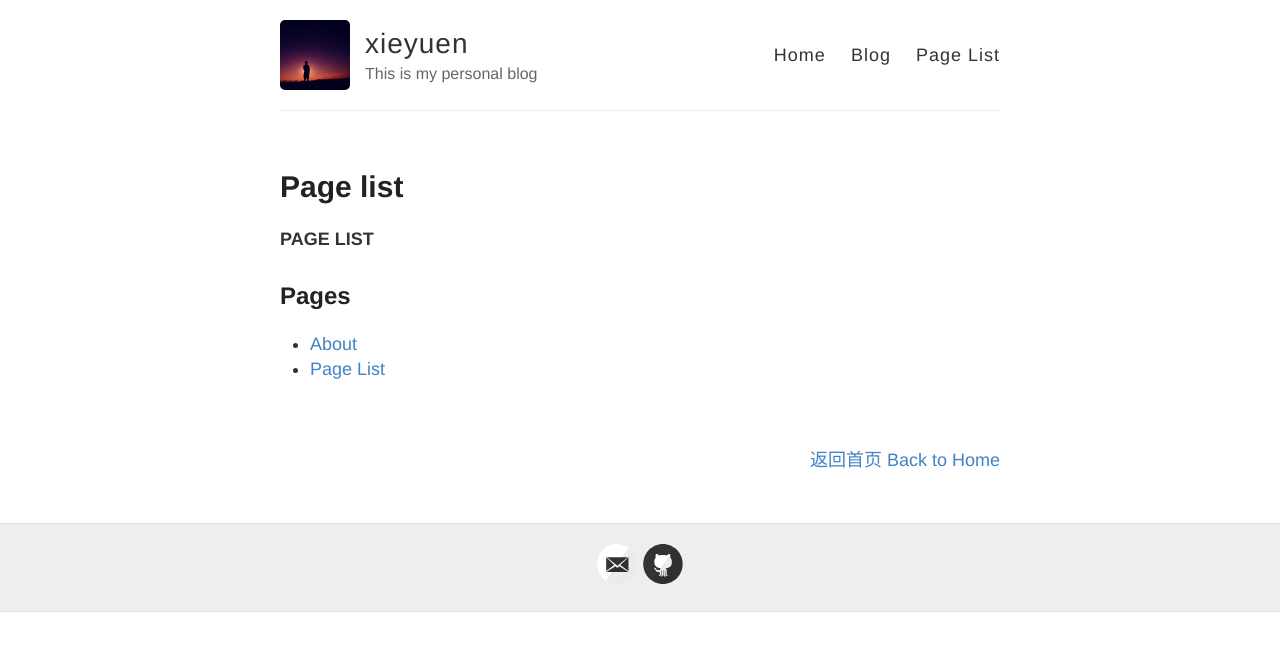
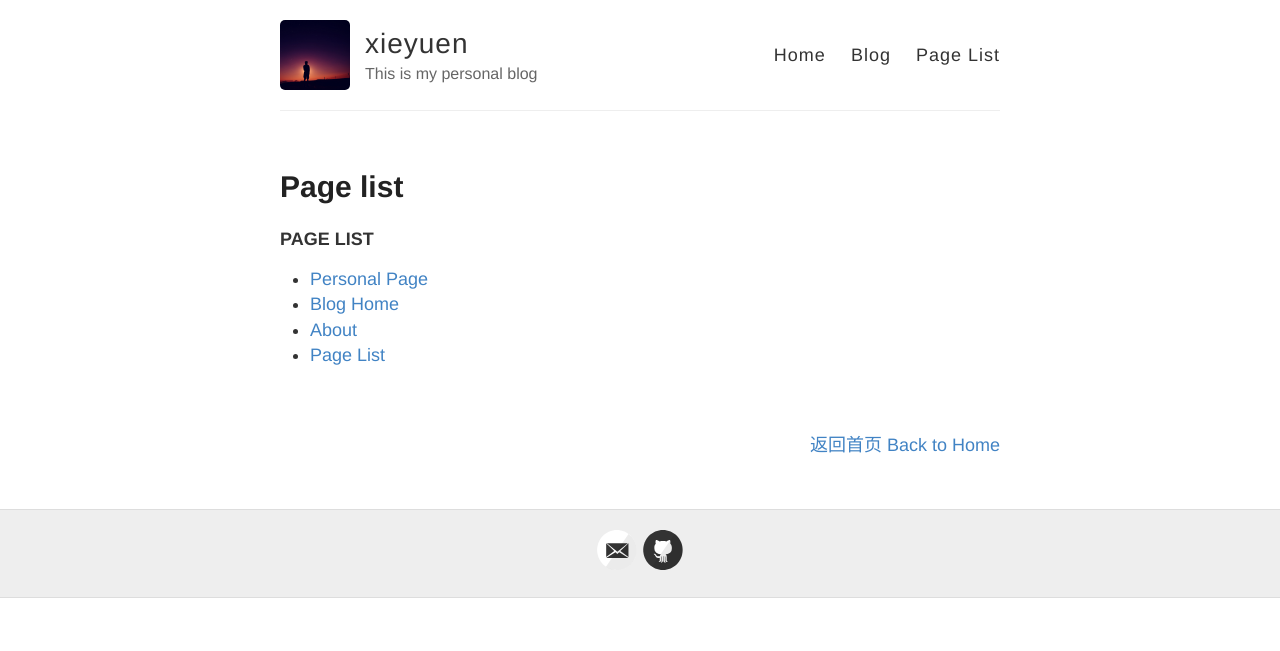
Before and after one commit to xieyuen/blog.github.io, a Jekyll site: the page built from pagelist.md, in a window 1280 px wide. Shown: the top 651 px of the page. Built offline with Jekyll 4.4.1, drawn with Linux system fonts in a browser that asks for light colours.

Commit message:
Update pagelist.md

```diff
--- a/pagelist.md
+++ b/pagelist.md
@@ -6,7 +6,7 @@ permalink: /page-list/
 
 **PAGE LIST**
 
-## Pages
-
+- [Personal Page](<https://xieyuen.github.io>)
+- [Blog Home](<{{ site.baseurl }}/>)
 - [About](<{{ site.baseurl }}/about>)
 - [Page List](<{{ site.baseurl }}/page-list> "你还想啥呢，就这篇")
```
